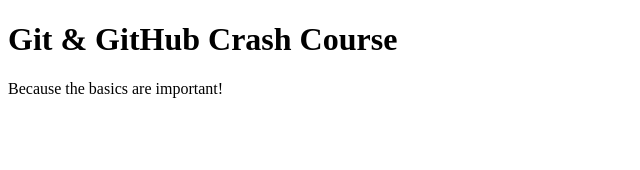
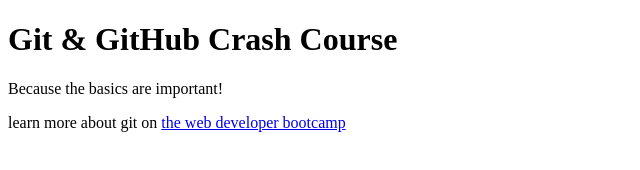
Before and after one commit to krollkim/git-project, a plain HTML site: page index.html in a window 1280 px wide. Shown: the whole page, without its empty margins (0-640 px from the left). Drawn offline with Linux system fonts and the light colour scheme.

Commit message:
added link to udemy

```diff
--- a/index.html
+++ b/index.html
@@ -9,5 +9,6 @@
   <body>
     <h1>Git & GitHub Crash Course</h1>
     <p>Because the basics are important!</p>
+    <p>learn more about git on <a href="https://www.udemy.com/course/the-web-developer-bootcamp/">the web developer bootcamp</a></p>
   </body>
 </html>
```
